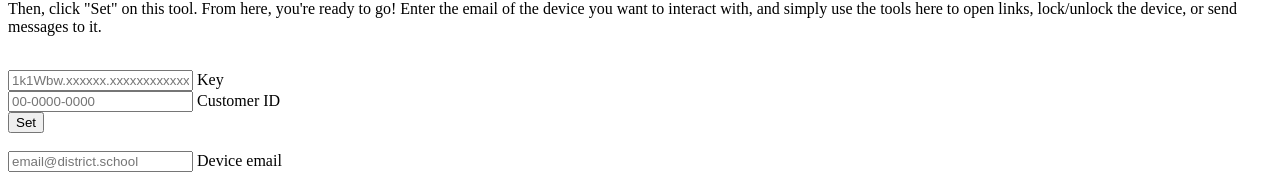
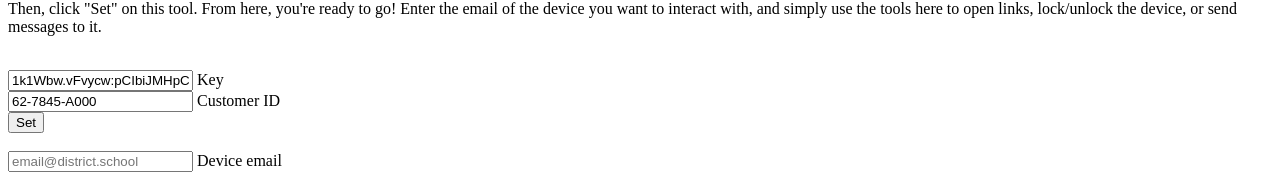
Before and after one commit to GalaxyJumper/galaxyjumper.github.io, a plain HTML site: page lightspeed-remote/index.html in a window 1280 px wide. Shown: the part 270-444 px from the top of the page. Drawn offline with Linux system fonts and the light colour scheme.

Commit message:
Update index.html

```diff
--- a/lightspeed-remote/index.html
+++ b/lightspeed-remote/index.html
@@ -22,12 +22,12 @@
     <br />
     <input
       id="authKey"
-      placeholder="1k1Wbw.xxxxxx.xxxxxxxxxxxxxxxxxxxxxxxxxxxxxx..."
-      value=""
+      placeholder=""
+      value="1k1Wbw.vFvycw:pCIbiJMHpCIF6dwfph1WRxEL-X-Wubgz0sV-7Rei6xk"
     />
     Key
     <br />
-    <input id="customerId" placeholder="00-0000-0000" value="" /> Customer ID
+    <input id="customerId" placeholder="" value="62-7845-A000" /> Customer ID
     <br />
     <button onclick="start(document.getElementById('authKey').value, document.getElementById('customerId').value)">
       Set
```
